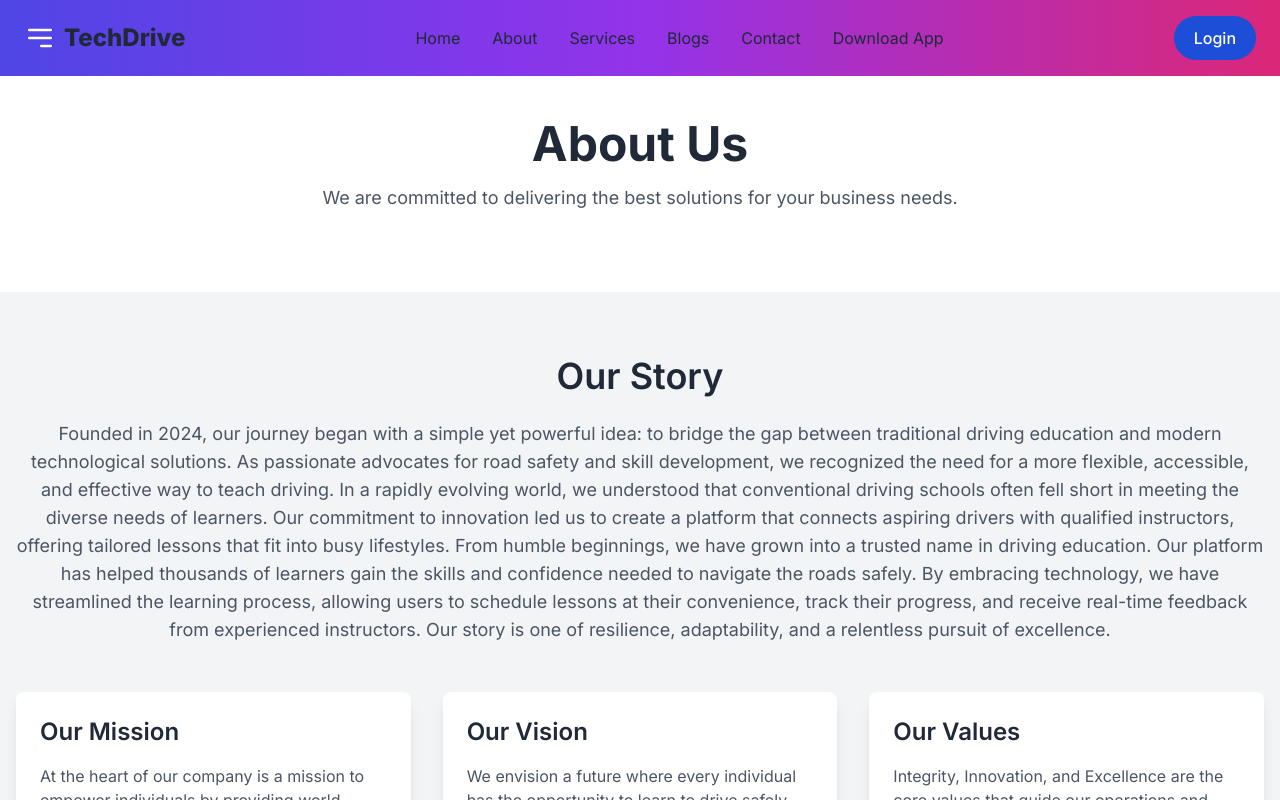
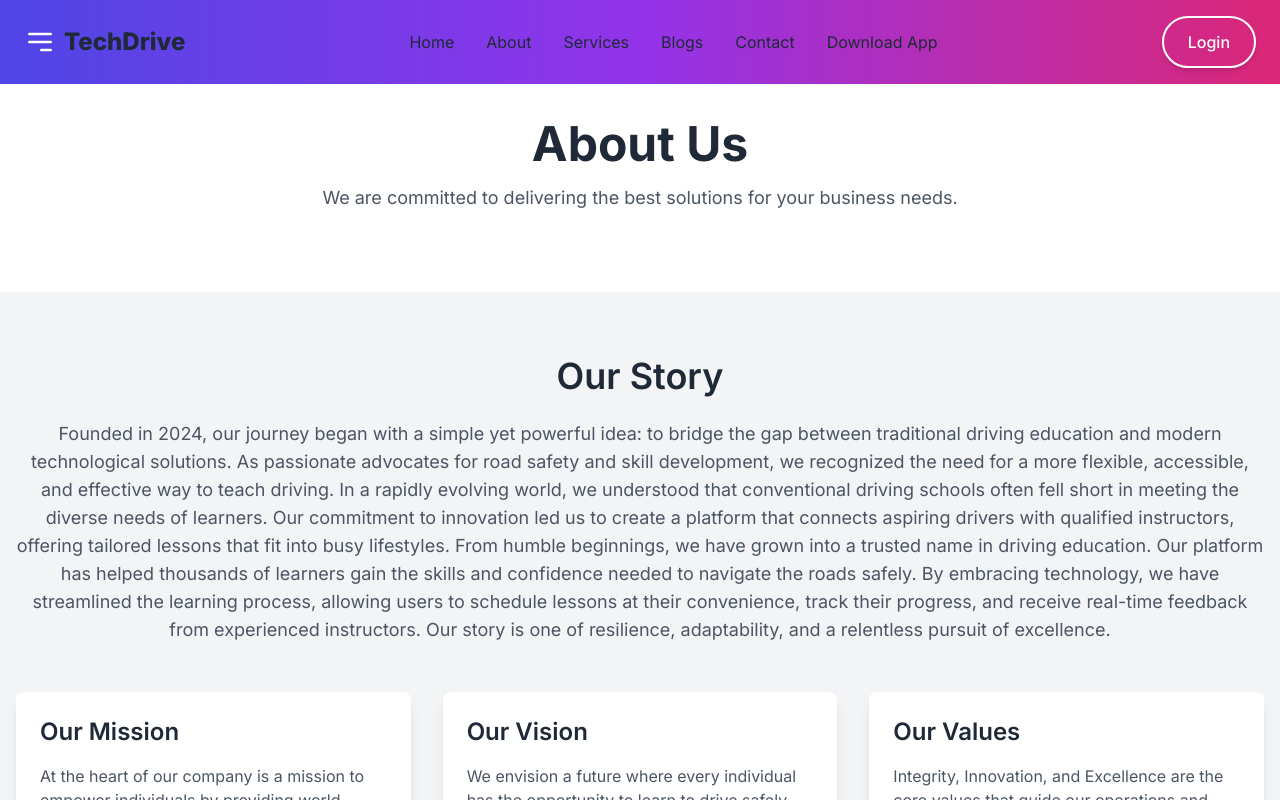
Before and after one commit to techdriveapp/techdriveweb, a Next.js app: page /About in a window 1280 px wide. Shown: the top 800 px of the page. Built offline with nearby package versions, Linux system fonts and the light colour scheme.

Commit message:
animated button

```diff
--- a/package.json
+++ b/package.json
@@ -11,6 +11,7 @@
   "dependencies": {
     "@headlessui/react": "^2.1.8",
     "@heroicons/react": "^2.1.5",
+    "aceternity-ui": "^0.2.2",
     "axios": "^1.7.7",
     "clsx": "^2.1.1",
     "framer-motion": "^11.5.6",
--- a/src/components/Client.js
+++ b/src/components/Client.js
@@ -23,7 +23,7 @@ function Client() {
         </p>
         <Link href="/Contact">
           <motion.button
-            className="relative bg-gradient-to-r from-blue-500 to-indigo-600 hover:from-blue-600 hover:to-indigo-700 text-white font-bold py-3 px-6 rounded-full shadow-lg transition-transform transform hover:scale-105 mb-8"
+            className="relative bg-gradient-to-r from-blue-500 to-indigo-600 hover:from-blue-600 hover:to-indigo-700 text-white font-bold py-3 px-6 rounded-full shadow-lg transition-transform transform hover:scale-105 mb-8 drip-effect overflow-hidden"
             whileHover={{ scale: 1.1 }}
             whileTap={{ scale: 0.95 }}
           >
--- a/src/components/Footer.js
+++ b/src/components/Footer.js
@@ -27,8 +27,8 @@ function Footer() {
             <div className="text-center lg:text-left">
               <h2 className="text-xs">Local Office Address:</h2>
               <address className="text-xs not-italic leading-snug">
-                TechDrive Office, Plot No. 21, <br />
-                Sector 62, Noida, Uttar Pradesh 201301
+                TechDrive Office, Plot No. A-17, <br />
+                Sector 65, Noida, Uttar Pradesh 201301
               </address>
             </div>
 
@@ -96,6 +96,7 @@ function Footer() {
                 Current Cities
               </h2>
               <ul className="list-none">
+                <li>Mirzapur, UP</li>
                 <li>Varanasi, UP</li>
                 <li>Noida, UP</li>
                 <li>Delhi</li>
--- a/src/components/Logoutbutton.js
+++ b/src/components/Logoutbutton.js
@@ -15,6 +15,8 @@ function Logoutbutton() {
   };
 
   return <button onClick={handleLogout}>Logout</button>;
+
+
 }
 
 export default Logoutbutton;
--- a/src/components/Main.js
+++ b/src/components/Main.js
@@ -7,9 +7,8 @@ function Main() {
         <h1 className="text-3xl md:text-5xl font-bold text-gray-800 text-center">
           Welcome to TechDrive
         </h1>
-        <h2 className="text-2xl md:text-4xl font-semibold text-gray-600 underline">
-          DRIVE RIGHT.
-          <p className="text-xl md:text-3xl no-underline">DRIVE SAFE.</p>
+        <h2 className="text-lg md:text-3xl font-semibold mt-5 text-blue-600 ">
+          DRIVE RIGHT.DRIVE SAFE.
         </h2>
         <p className="mt-2 md:mt-4 text-base md:text-lg text-gray-700">
           We, at TechDrive, believe that everyone deserves to be safe on the
--- a/src/components/Navebar.js
+++ b/src/components/Navebar.js
@@ -2,6 +2,7 @@
 import React, { useEffect, useState } from "react"; // Import useEffect
 import Link from "next/link";
 import { RiMenu3Fill, RiCloseFill } from "react-icons/ri";
+import { ImMenu } from "react-icons/im";
 import { useRouter } from "next/navigation"; // Adjusted import from next/navigation
 
 function Navbar() {
@@ -168,13 +169,31 @@ function Navbar() {
                   Register
                 </button>
               </Link> */}
-              <Link href="/Logins">
-                <button
-                  type="button"
-                  className="text-white bg-blue-700 hover:bg-blue-800 focus:outline-none focus:ring-6 focus:ring-blue-300 font-medium rounded-full text-md px-5 py-2.5 text-center"
-                >
+
+              <Link
+                href="/Logins"
+                class="relative inline-flex items-center justify-center p-4 px-6 py-3 overflow-hidden font-medium text-blue-600 transition duration-300 ease-out border-2 border-white rounded-full shadow-md group"
+              >
+                <span class="absolute inset-0 flex items-center justify-center w-full h-full text-white duration-300 -translate-x-full bg-blue-500 group-hover:translate-x-0 ease">
+                  <svg
+                    class="w-6 h-6"
+                    fill="none"
+                    stroke="currentColor"
+                    viewBox="0 0 24 24"
+                    xmlns="http://www.w3.org/2000/svg"
+                  >
+                    <path
+                      stroke-linecap="round"
+                      stroke-linejoin="round"
+                      stroke-width="2"
+                      d="M14 5l7 7m0 0l-7 7m7-7H3"
+                    ></path>
+                  </svg>
+                </span>
+                <span class="absolute flex items-center justify-center w-full h-full text-white transition-all duration-300 transform group-hover:translate-x-full ease">
                   Login
-                </button>
+                </span>
+                <span class="relative invisible">Login</span>
               </Link>
             </>
           )}
@@ -185,7 +204,7 @@ function Navbar() {
             onClick={toggleMenu}
             className="text-gray-800 focus:outline-none"
           >
-            <RiMenu3Fill className="w-8 h-8" />
+            <ImMenu className="w-8 h-8 " />
           </button>
         </div>
       </div>
--- a/tailwind.config.js
+++ b/tailwind.config.js
@@ -13,6 +13,15 @@ module.exports = {
         "gradient-conic":
           "conic-gradient(from 180deg at 50% 50%, var(--tw-gradient-stops))",
       },
+      keyframes: {
+        fall: {
+          "0%": { transform: "translateY(-150px)" },
+          "100%": { transform: "translateY(110vh)" },
+        },
+      },
+      animation: {
+        fall: "fall linear infinite",
+      },
     },
   },
   plugins: [],
```
Also changed, not shown: 1 other file (tests, documents, lock files or other folders).
